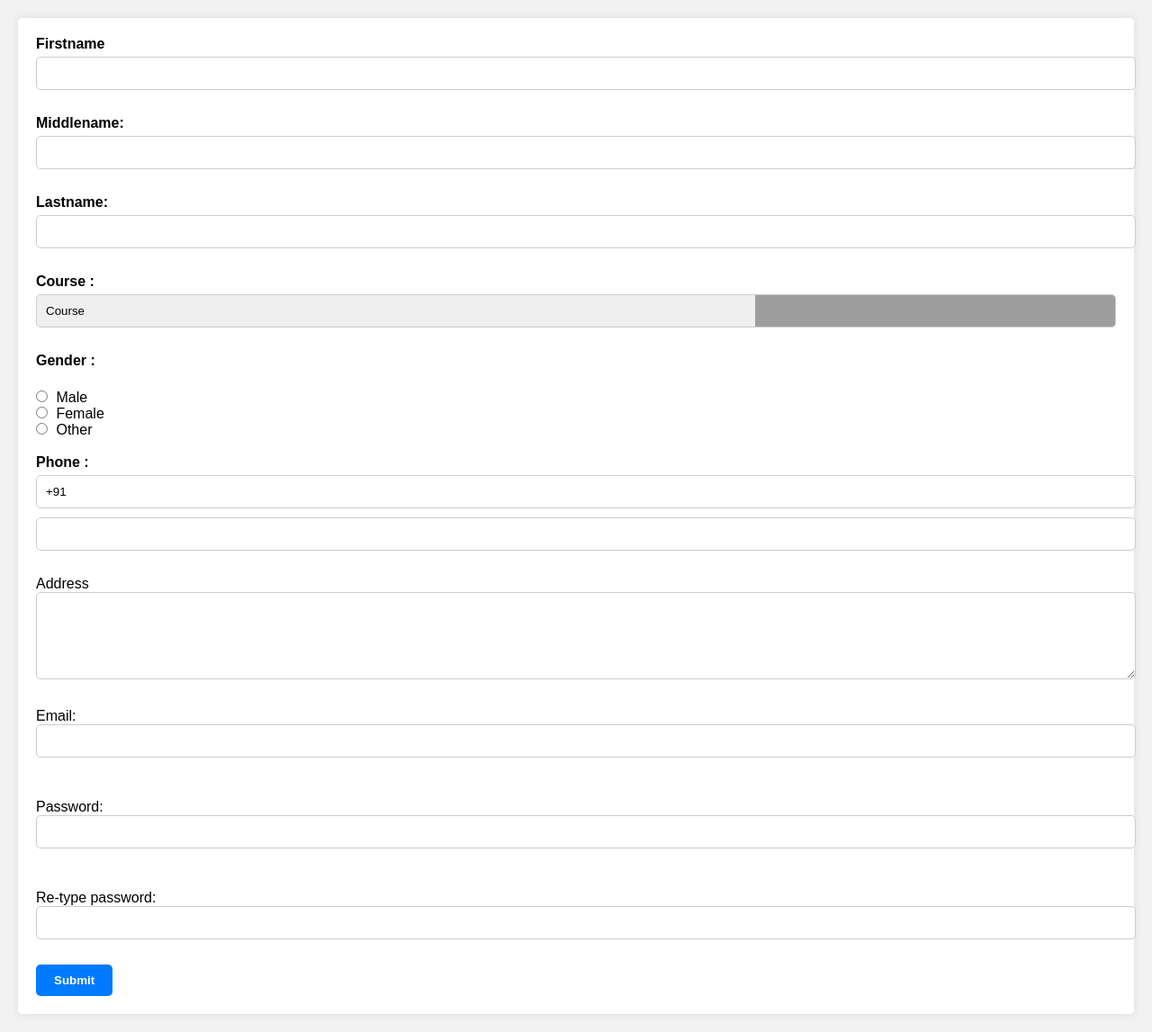
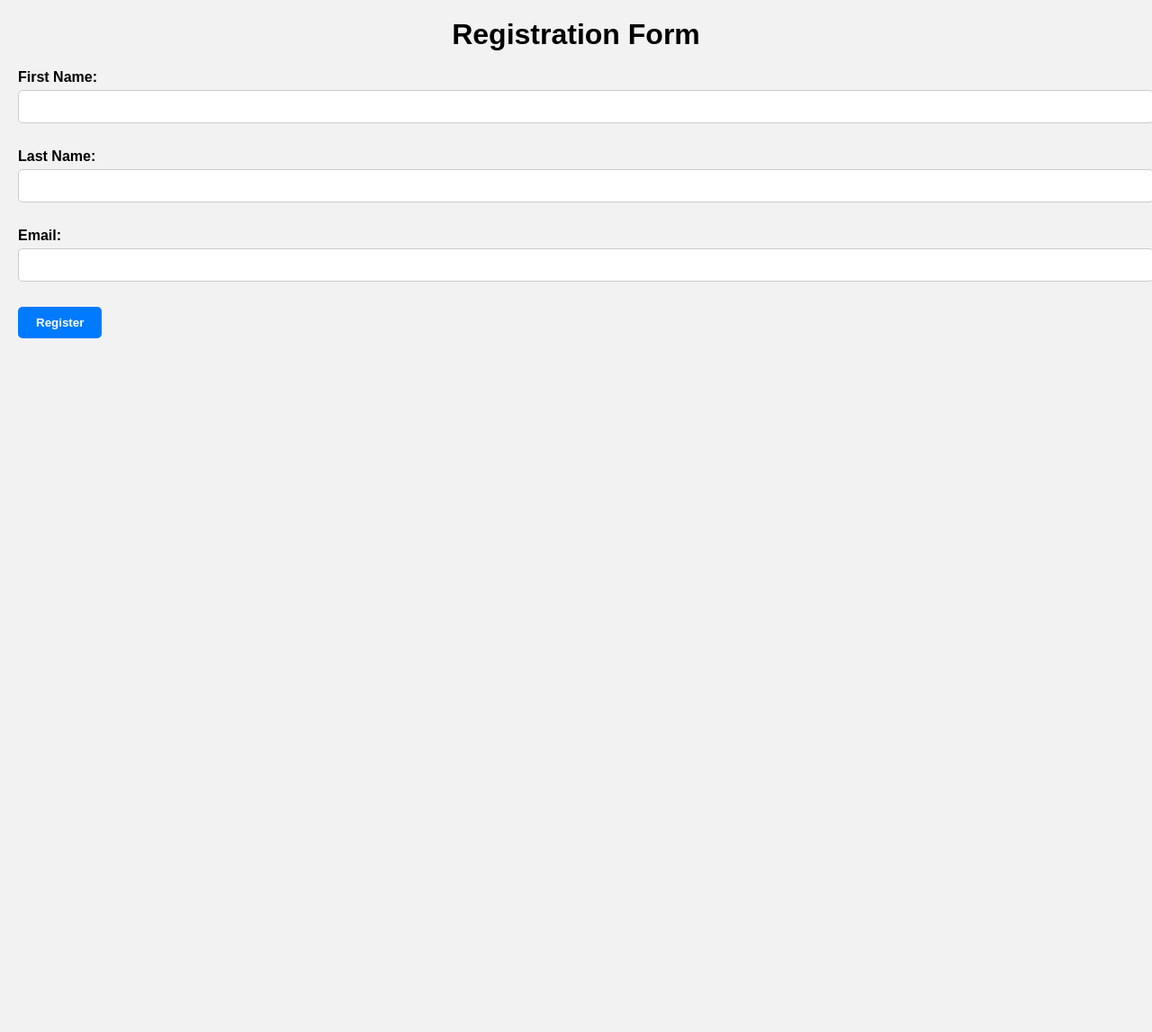
Before and after one commit to arvindrk47/flask-practice, a Flask app: page / in a window 1280 px wide. Shown: the whole page at 90% size. After the commit the page ends 376 px from the top, so only its background shows below. Run offline with Flask 3, Linux system fonts and the light colour scheme; grey boxes are pictures that could not be loaded.

Commit message:
updated flask-form

```diff
--- a/form-app/main.py
+++ b/form-app/main.py
@@ -1,27 +1,28 @@
-from flask import Flask, render_template, request
+from flask import Flask, render_template, request, redirect, url_for
+
+app = Flask(__name__)
+
+@app.route('/')
+def index():
+    return render_template('form.html')
+
+@app.route('/register', methods=['POST'])
+def register():
+    if request.method == 'POST':
+
+        first_name = request.form['first_name']
+        last_name = request.form['last_name']
+        email = request.form['email']
 
 
-
-app = Flask(__name__)
-details =[]
-
-@app.route("/", methods=["GET", "POST"])
-def home():
-    if request.method=="POST":
-        print(request.form)
-        details.append(
-            (
-                request.form.get("firstname"),
-                request.form.get("phone"),
-                request.form.get("email")
-            )
-        )
-    return render_template("form.html")
+        result_data = {
+            'First Name': first_name,
+            'Last Name': last_name,
+            'Email': email,
+        }
 
 
-@app.route("/result")
-def result():
-    return render_template("result.html",email=email)
+        return render_template('result.html', result=result_data)
 
-if __name__=="__main__":
+if __name__ == '__main__':
     app.run(debug=True)
--- a/form-app/static/style.css
+++ b/form-app/static/style.css
@@ -1,4 +1,3 @@
-/* Reset some default browser styles */
 body,
 h1,
 p,
@@ -6,9 +5,7 @@ ul,
 li,
 form,
 label,
-input,
-select,
-textarea {
+input {
   margin: 0;
   padding: 0;
   list-style: none;
@@ -20,11 +17,22 @@ body {
   padding: 20px;
 }
 
-form {
+.container {
+  max-width: 600px;
+  margin: 0 auto;
   background-color: #fff;
   padding: 20px;
   border-radius: 5px;
   box-shadow: 0 0 10px rgba(0, 0, 0, 0.1);
+}
+
+h1 {
+  text-align: center;
+  margin-bottom: 20px;
+}
+
+form {
+  margin-bottom: 20px;
 }
 
 label {
@@ -34,10 +42,7 @@ label {
 }
 
 input[type="text"],
-input[type="email"],
-input[type="password"],
-select,
-textarea {
+input[type="email"] {
   width: 100%;
   padding: 10px;
   margin-bottom: 10px;
@@ -45,19 +50,7 @@ textarea {
   border-radius: 5px;
 }
 
-select {
-  appearance: none; /* Remove default arrow on select */
-  padding-right: 25px; /* Add space for custom arrow */
-  background-image: url('arrow-down.png'); /* Add a custom arrow */
-  background-repeat: no-repeat;
-  background-position: right center;
-}
-
-input[type="radio"] {
-  margin-right: 5px;
-}
-
-input[type="button"] {
+input[type="submit"] {
   background-color: #007bff;
   color: #fff;
   border: none;
@@ -67,15 +60,15 @@ input[type="button"] {
   font-weight: bold;
 }
 
-/* Styles for specific elements */
-#email,
-#pass,
-#repass {
-  width: 100%;
+ul {
+  list-style: none;
 }
 
-textarea {
-  resize: vertical; /* Allow vertical resizing */
+
+.result-container {
+  text-align: center;
 }
 
-/* Add more specific styles as needed */
+.result-container ul {
+  text-align: left;
+}
--- a/form-app/templates/form.html
+++ b/form-app/templates/form.html
@@ -7,58 +7,21 @@
     <link rel="stylesheet" href="/static/style.css">
   </head>
   <body>
-    <form>
-      <label> Firstname </label>
-      <input type="text" name="firstname"  /> <br />
-      <br />
-      <label> Middlename: </label>
-      <input type="text" name="middlename"  /> <br />
-      <br />
-      <label> Lastname: </label>
-      <input type="text" name="lastname"  /> <br />
-      <br />
 
-      <label> Course : </label>
-      <select>
-        <option value="Course">Course</option>
-        <option value="BCA">BCA</option>
-        <option value="BBA">BBA</option>
-        <option value="B.Tech">B.Tech</option>
-        <option value="MBA">MBA</option>
-        <option value="MCA">MCA</option>
-        <option value="M.Tech">M.Tech</option>
-      </select>
+        <h1>Registration Form</h1>
+        <form method="POST" action="/register">
+            <label for="first_name">First Name:</label>
+            <input type="text" name="first_name" required><br><br>
 
-      <br />
-      <br />
-      <label> Gender : </label><br />
-      <input type="radio" name="male" /> Male <br />
-      <input type="radio" name="female" /> Female <br />
-      <input type="radio" name="other" /> Other
-      <br />
-      <br />
+            <label for="last_name">Last Name:</label>
+            <input type="text" name="last_name" required><br><br>
 
-      <label> Phone : </label>
-      <input type="text" name="country code" value="+91"  />
-      <input type="text" name="phone" size="10" /> <br />
-      <br />
-      Address
-      <br />
-      <textarea cols="80" rows="5" value="address"> </textarea>
-      <br />
-      <br />
-      Email:
-      <input type="email" id="email" name="email" /> <br />
-      <br />
-      <br />
-      Password:
-      <input type="Password" id="pass" name="pass" /> <br />
-      <br />
-      <br />
-      Re-type password:
-      <input type="Password" id="repass" name="repass" /> <br />
-      <br />
-      <input type="button" value="Submit" />
-    </form>
+            <label for="email">Email:</label>
+            <input type="email" name="email" required><br><br>
+
+            <input type="submit" value="Register">
+        </form>
+
+
   </body>
 </html>
```
Also changed, not shown: form-app/templates/result.html (+9 -6 lines).
